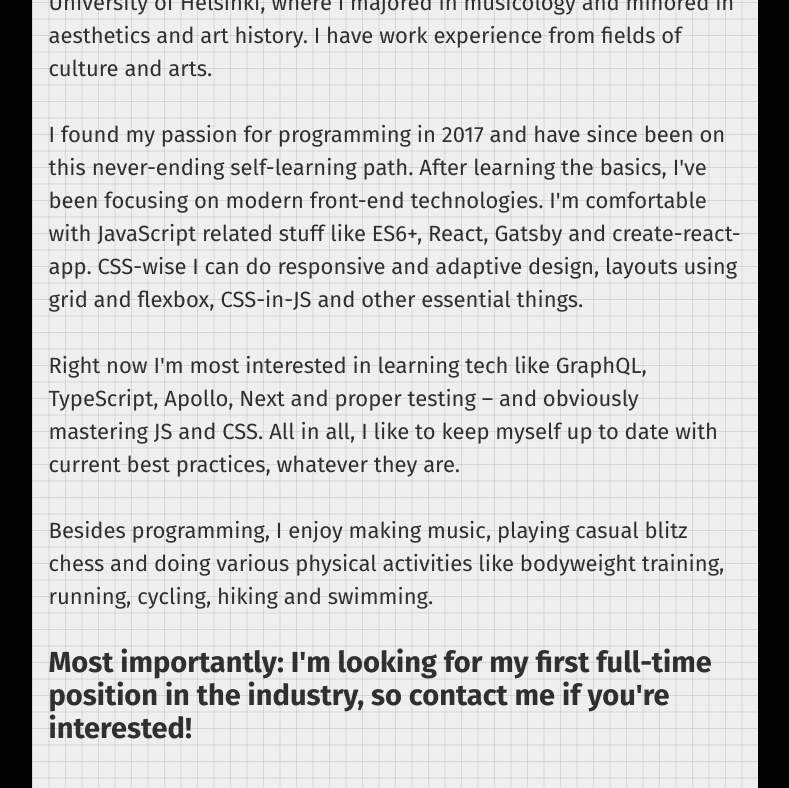
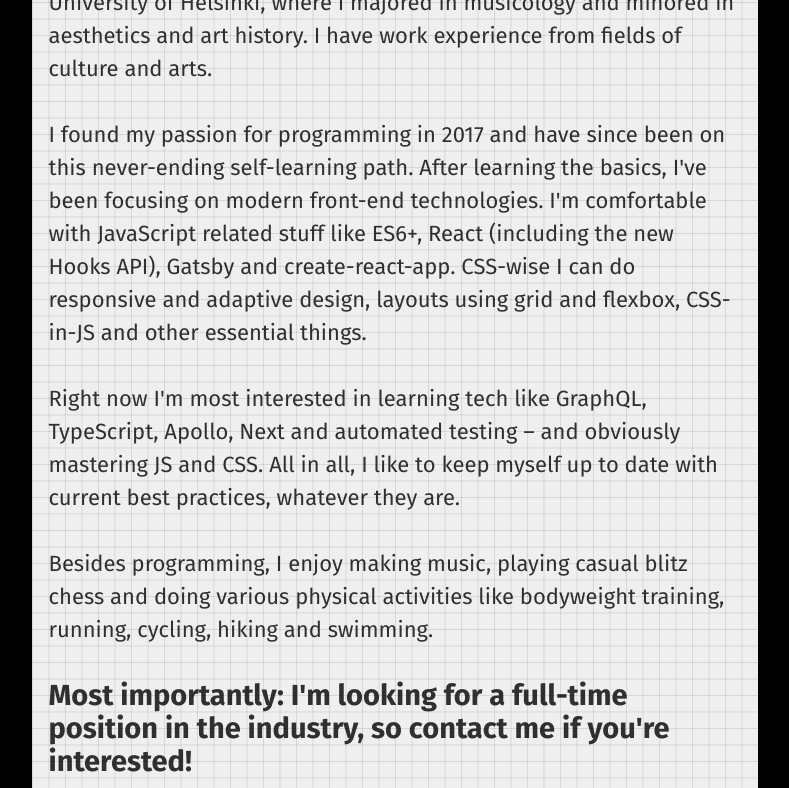
Before and after one commit to 0LL1/my-portfolio, a Gatsby site: page / in a window 1280 px wide. Shown: the part 3430-4218 px from the top of the page, without its empty margins (245-1034 px from the left). Built offline with nearby package versions, Linux system fonts and the light colour scheme; Gatsby itself is replaced by a stand-in of ours.

Commit message:
Update About

```diff
--- a/src/components/about.js
+++ b/src/components/about.js
@@ -14,13 +14,14 @@ const About = () => {
         I found my passion for programming in 2017 and have since been on this
         never-ending self-learning path. After learning the basics, I've been
         focusing on modern front-end technologies. I'm comfortable with
-        JavaScript related stuff like ES6+, React, Gatsby and create-react-app.
-        CSS-wise I can do responsive and adaptive design, layouts using grid and
-        flexbox, CSS-in-JS and other essential things.
+        JavaScript related stuff like ES6+, React (including the new Hooks API),
+        Gatsby and create-react-app. CSS-wise I can do responsive and adaptive
+        design, layouts using grid and flexbox, CSS-in-JS and other essential
+        things.
       </p>
       <p>
         Right now I'm most interested in learning tech like GraphQL, TypeScript,
-        Apollo, Next and proper testing – and obviously mastering JS and CSS.
+        Apollo, Next and automated testing – and obviously mastering JS and CSS.
         All in all, I like to keep myself up to date with current best
         practices, whatever they are.
       </p>
@@ -30,8 +31,8 @@ const About = () => {
         cycling, hiking and swimming.
       </p>
       <h3>
-        Most importantly: I'm looking for my first full-time position in the
-        industry, so contact me if you're interested!
+        Most importantly: I'm looking for a full-time position in the industry,
+        so contact me if you're interested!
       </h3>
     </StyledAbout>
   )
```
